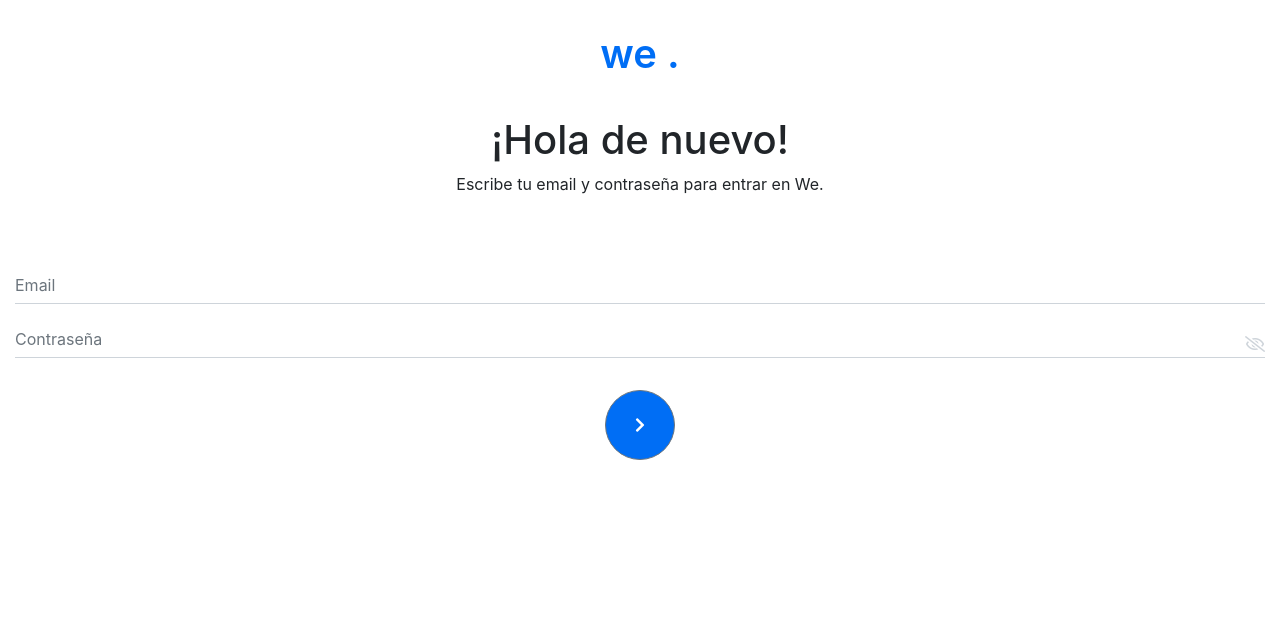
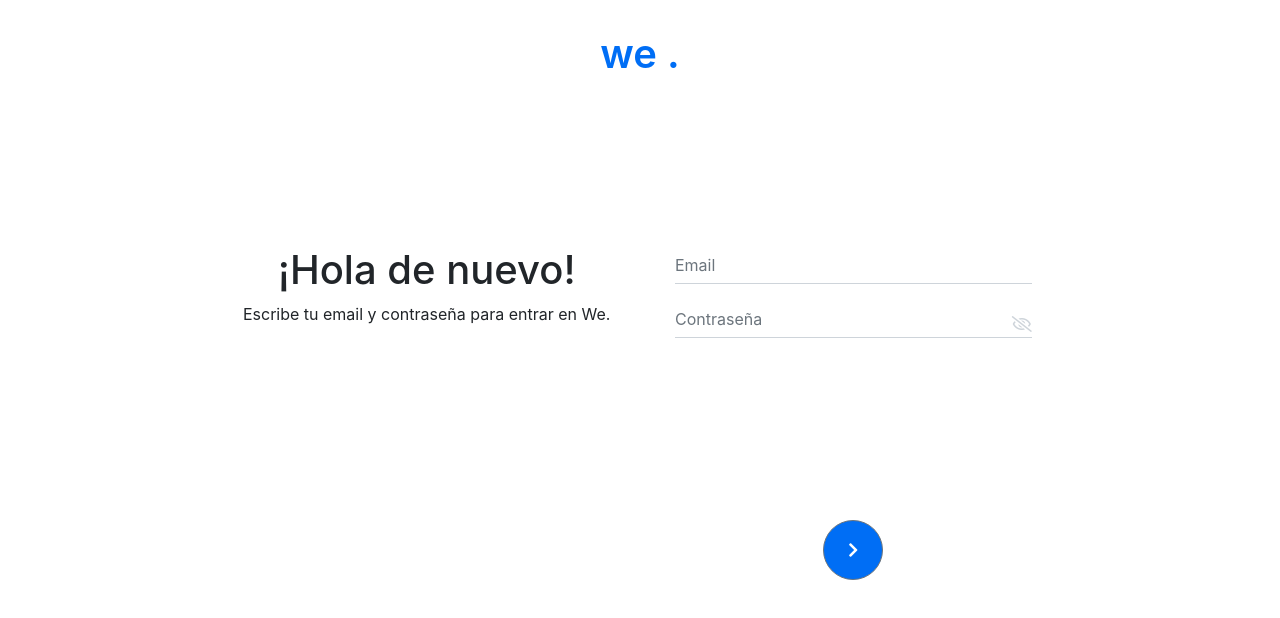
Before and after one commit to StringProjects/adalab, a React (Create React App) app: page /#/ in a window 1280 px wide. Shown: the top 618 px of the page. Built offline with nearby package versions, Linux system fonts and the light colour scheme.

Commit message:
modify scss and Login page

```diff
--- a/src/public/Landing.js
+++ b/src/public/Landing.js
@@ -2,6 +2,7 @@ import React, { Component } from 'react';
 import WeHeader from '../Components/WeHeader';
 import WeHeaderThread from '../Components/WeHeaderThread';
 import WeForm from '../Components/LandingComponents/WeForm';
+import {Row, Col} from 'reactstrap';
 
 
 class Landing extends Component {
@@ -12,9 +13,20 @@ class Landing extends Component {
           <WeHeader/>
           </header>
           <main className="main--landing">
+          <Row>
+              <Col xl={{size: 4, offset: 2}} lg={{size: 6, offset: 0}} md={{size: 8, offset: 2}}>
+                     <div className="container--text-login">
             <h1 className="title--landing text-center">¡Hola de nuevo!</h1>
             <p className="subtitle--landing text-center">Escribe tu email y contraseña para entrar en We.</p>
-          <WeForm/>
+            </div>
+              </Col>
+              <Col xl="4" lg={{size: 6, offset: 0}} md={{size: 8, offset: 2}}>
+                  <WeForm/>
+              </Col>
+
+          </Row>
+
+
           </main>
         {/* <WeHeaderThread/> */}
 
--- a/src/scss/components/_WeForm.scss
+++ b/src/scss/components/_WeForm.scss
@@ -10,7 +10,7 @@
 }
 
 .form--group {
-    flex: 1;
+    padding: 0 20px 0 20px;
 }
 
 .input--login-style {
@@ -22,10 +22,10 @@
 }
 
 .btn--login {
-    margin: auto auto 75px;
-    width: 70px;
+    margin: 150px auto auto;
+    width: 60px;
     border-radius: 35px;
-    height: 70px;
+    height: 60px;
     background-color: #006ef5;
 }
 
--- a/src/scss/main.css
+++ b/src/scss/main.css
@@ -40,7 +40,7 @@
   align-content: space-between; }
 
 .form--group {
-  flex: 1; }
+  padding: 0 20px 0 20px; }
 
 .input--login-style {
   border-top: 0;
@@ -50,10 +50,10 @@
   padding: 0; }
 
 .btn--login {
-  margin: auto auto 75px;
-  width: 70px;
+  margin: 150px auto auto;
+  width: 60px;
   border-radius: 35px;
-  height: 70px;
+  height: 60px;
   background-color: #006ef5; }
 
 .icon--psw {
@@ -62,5 +62,15 @@
   right: 0;
   color: #ced4da; }
 
+@media (min-width: 1024px) {
+  .container--text-login {
+    margin-top: 130px; }
+  .container--form-landing {
+    margin-top: 130px; } }
+
+@media (max-width: 375px) {
+  .form--group {
+    padding: 0; } }
+
 body, #root {
   height: 100vh; }
--- a/src/scss/main.scss
+++ b/src/scss/main.scss
@@ -2,6 +2,7 @@
 @import "layaout/WeHeader";
 @import "components/WeHeaderThread";
 @import 'components/WeForm';
+@import 'pages/Landing';
 
 
 body, #root{
--- a/src/scss/pages/_Landing.scss
+++ b/src/scss/pages/_Landing.scss
@@ -0,0 +1,16 @@
+@media (min-width: 1024px) {
+
+    .container--text-login{
+        margin-top: 130px;
+    }
+    .container--form-landing {
+        margin-top: 130px;
+    }
+
+}
+
+@media (max-width: 375px){
+    .form--group{
+        padding: 0;
+    }
+}
```
Also changed, not shown: src/img/perro.jpg (deleted), 1 other file (tests, documents, lock files or other folders).
